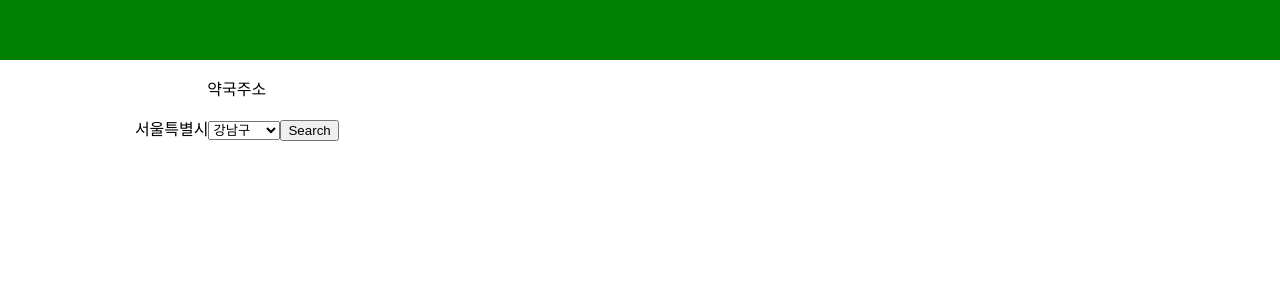
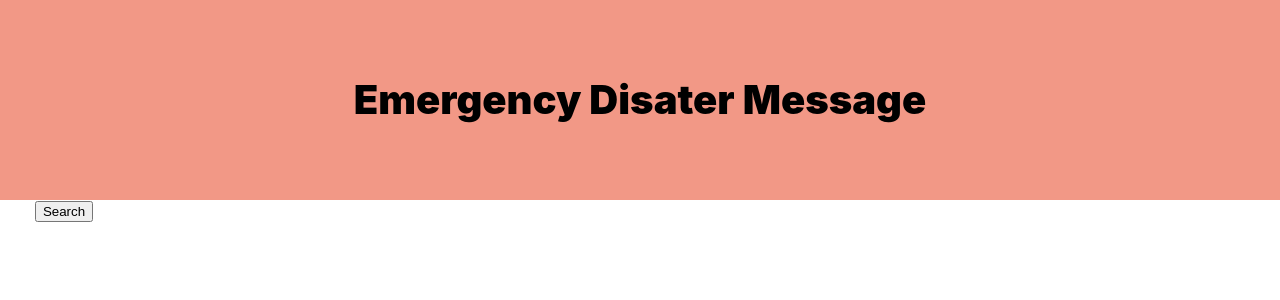
Before and after one commit to sbyeol3/inPharmation, a React (Create React App) app in the folder Front-end/: page / in a window 1280 px wide. Shown: the top 300 px of the page. Built offline with nearby package versions, Linux system fonts and the light colour scheme; the HTML template or start-up script is replaced by a standard one.

Commit message:
Style : CSS 수정

```diff
--- a/Front-end/src/Components/Display.css
+++ b/Front-end/src/Components/Display.css
@@ -1,3 +1,12 @@
 .Display {
     height: 1000px;
 }
+
+.Message {
+    min-height: 100px;
+    display: inline-block;
+    border: solid 1px grey;
+    font-size: 12px;
+    width: 19%;
+    margin: 5px;
+}
--- a/Front-end/src/Components/Display.js
+++ b/Front-end/src/Components/Display.js
@@ -1,18 +1,17 @@
 import React, {useState, useEffect} from 'react';
 import './Main.css';
 import './Display.css';
-import {Card} from 'react-bootstrap';
+// import {Card, CardGroup} from 'react-bootstrap';
 
 const CardField = (props) => {
     const {create_date, location_id, location_name, md101_sn, msg, send_platform} = props.data;
     return(
-        <Card style={{ width: '20rem', fontSize:'11px'}}>
-            <Card.Header>{create_date}</Card.Header>
-            <Card.Body>
-                <Card.Title>재난문자</Card.Title>
-                <Card.Text>{msg}</Card.Text>
-            </Card.Body>
-        </Card>
+        <div className="Message">
+            <p>
+                <span>{msg}</span>
+            </p>
+            <p >{create_date}</p>
+        </div>
     );
 }
 const Display = (props) => {
--- a/Front-end/src/Components/Header.css
+++ b/Front-end/src/Components/Header.css
@@ -1,6 +1,8 @@
 .Header {
   width: 100%;
-  height: 60px;
-  background-color: green;
+  height: 200px;
+  font-size: 40px;
+  font-weight: 900;
+  background-color: #F29886;
   margin: 0;
 }
--- a/Front-end/src/Components/Header.js
+++ b/Front-end/src/Components/Header.js
@@ -4,6 +4,7 @@ import './Header.css';
 const Header =() => {
   return (
     <div className="Header">
+      <p style={{lineHeight:'200px',margin:'0'}}>Emergency Disater Message</p>
     </div>
   );
 };
--- a/Front-end/src/Components/Main.css
+++ b/Front-end/src/Components/Main.css
@@ -1,13 +1,13 @@
 .Search {
   float : left;
   margin: 0;
-  width : 37%;
+  width : 10%;
   height: 550px;
   /* background-color: antiquewhite; */
 }
 
 .Display {
-  width: 63%;
+  width: 90%;
   text-align: left;
   margin: 0;
   float : right;
--- a/Front-end/src/Components/Search.js
+++ b/Front-end/src/Components/Search.js
@@ -39,13 +39,6 @@ const Search = (props) => {
 
   return(
     <div className="Search">
-      <p>약국주소</p>
-      <label className="AddrSelected">
-        서울특별시
-        <select className="selectLang" value={gu} onChange={selectGuChange}>
-          <OptionGu/>
-        </select>
-      </label>
       <button onClick={handleClick}>Search</button>
     </div>
   );
```
Also changed, not shown: 1 other file (tests, documents, lock files or other folders).
